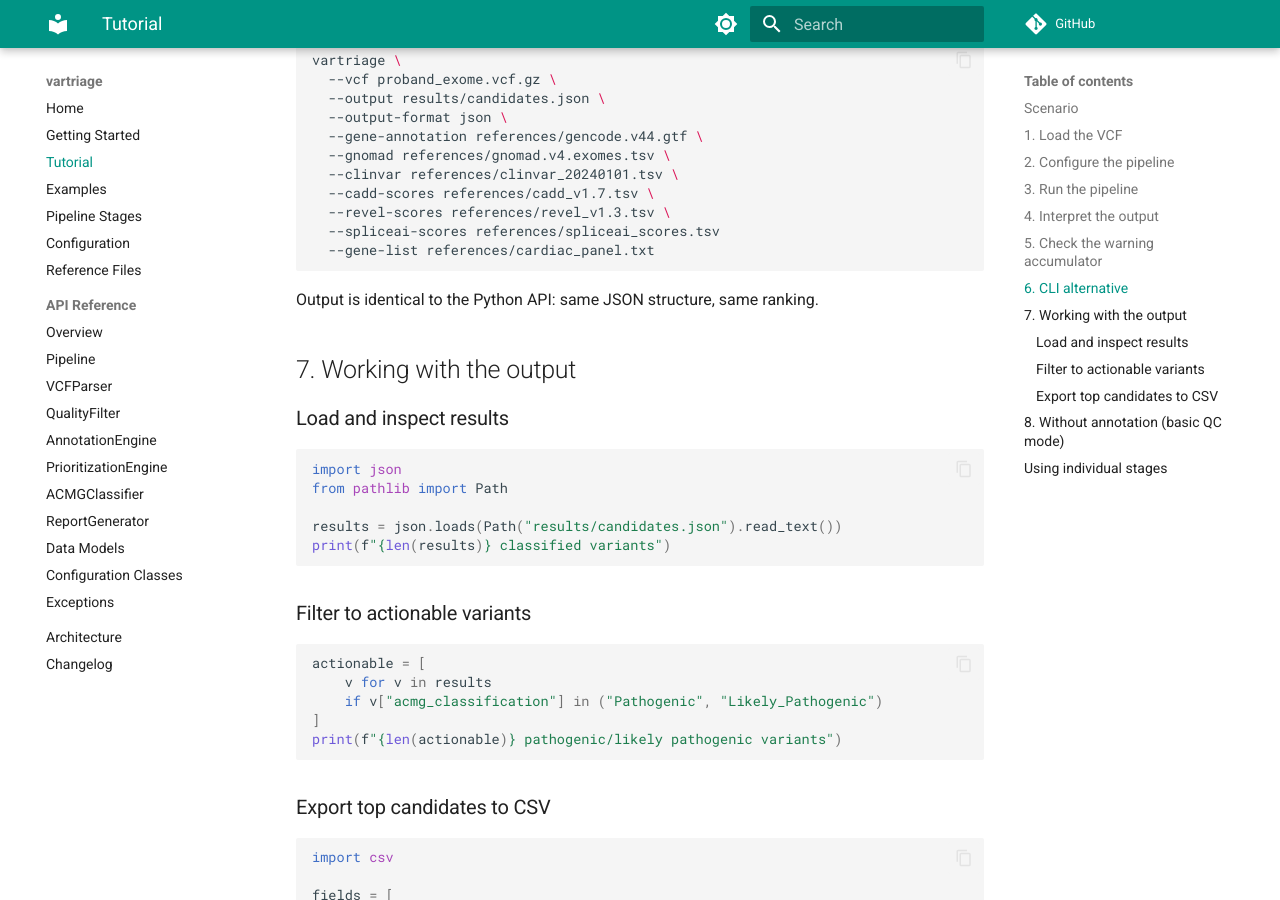
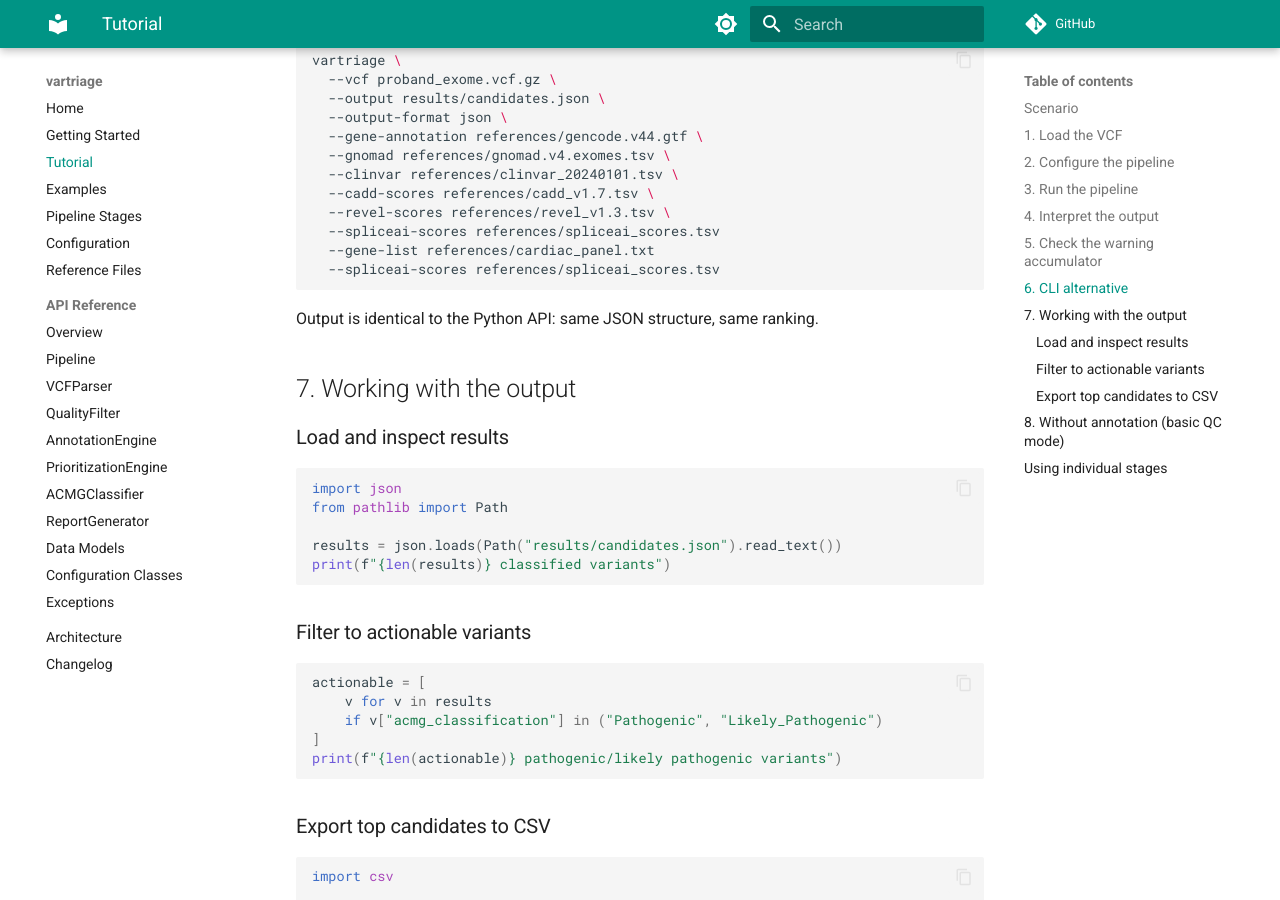
Before and after one commit to Behordeun/vartriage, an MkDocs documentation site: the page built from docs/tutorial.md, in a window 1280 px wide and 900 px high, scrolled down 2778 px. Built offline with MkDocs 1.6.1 and Material for MkDocs 9.7.7, drawn with Linux system fonts in a browser that asks for light colours; comment, search, counter and statistics services are not loaded.

Commit message:
docs: update all docs for SpliceAI and VCF output features
Add SpliceAI to configuration, pipeline-stages, reference-files, tutorial, and examples. Add SpliceAI reference file format with interpretation thresholds. Add VCF to report format options. Update composite formula and ACMG evidence criteria. Clean up punctuation across all docs.

````diff
--- a/docs/tutorial.md
+++ b/docs/tutorial.md
@@ -131,6 +131,7 @@
   --revel-scores references/revel_v1.3.tsv \
   --spliceai-scores references/spliceai_scores.tsv
   --gene-list references/cardiac_panel.txt
+  --spliceai-scores references/spliceai_scores.tsv
 ```
 
 Output is identical to the Python API: same JSON structure, same ranking.
````
Also changed, not shown: docs/examples.md (+1 -0 lines).
